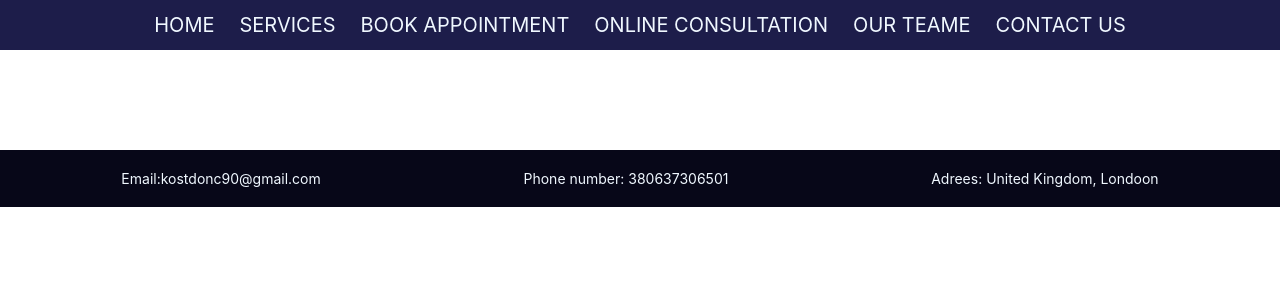
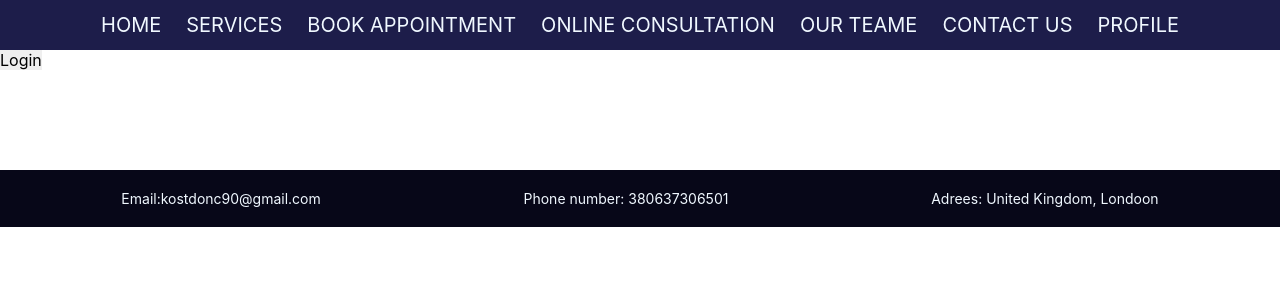
Before and after one commit to Kost90/law-app, a React (Create React App) app: page /profile in a window 1280 px wide. Shown: the top 300 px of the page. Built offline with nearby package versions, Linux system fonts and the light colour scheme.

Commit message:
created login page and profile page

```diff
--- a/src/App.js
+++ b/src/App.js
@@ -7,7 +7,9 @@ import Ourteame from "./pages/Our_team/Ourteame";
 import Contactus from "./pages/Contact_us/Contactus";
 import ChatPage from './pages/Chat_page/ChatPage';
 import NavBar from  './components/ui/navbar/NavBar'
-import Footer from  './components/ui/footer/Footer'
+import Footer from  './components/ui/footer/Footer';
+import Login from './pages/Profile/Login';
+import Profile from './pages/Profile/Profile';
 import { DataProvider } from './components/Context/UseContext';
 
 
@@ -27,6 +29,7 @@ function App() {
         <Route path="chatpage" element={<ChatPage/>}/>
         <Route path="ourteame" element={<Ourteame/>}/>
         <Route path="contactus" element={<Contactus/>}/>
+        <Route path="profile" element={<Profile/>}/>
       </Routes>
 
     <Footer/>
--- a/src/components/ui/navbar/NavBar.js
+++ b/src/components/ui/navbar/NavBar.js
@@ -20,6 +20,7 @@ function NavBar() {
         <li><Link to="chatpage">Online consultation</Link></li>
         <li><Link to="ourteame">Our Teame</Link></li>
         <li><Link to="contactus">Contact us</Link></li>
+        <li><Link to="profile">Profile</Link></li>
       </ul>
       <div className={styles.hamburger} onClick={toggleHamburger}>
       <Hamburger isOpen={isOpen}/>
--- /dev/null
+++ b/src/pages/Profile/Login.js
@@ -0,0 +1,11 @@
+import React from 'react'
+
+function Login({setLoggedOn}) {
+  return (
+    <div>
+        <button onClick={() => setLoggedOn(true)}>Login</button>
+    </div>
+  )
+}
+
+export default Login
--- /dev/null
+++ b/src/pages/Profile/Profile.js
@@ -0,0 +1,26 @@
+import React, {useState} from 'react';
+import Login from './Login';
+import ProfilePage from './ProfilePage';
+
+function Profile() {
+
+    const [loggedOn, setLoggedOn] = useState(false);
+
+    // login - name: save this in state that is accessible everywhere
+        //input, button
+
+    // profile -  get that name and then grab all commments that match that name
+        //comment
+
+  return (
+    <div>
+        {loggedOn ?
+            <ProfilePage/> :
+            <Login setLoggedOn={setLoggedOn}/>
+        }
+
+    </div>
+  )
+}
+
+export default Profile
--- /dev/null
+++ b/src/pages/Profile/ProfilePage.js
@@ -0,0 +1,27 @@
+import React, { useEffect, useState } from 'react'
+import { getComments } from '../../api/Contactsapi'
+
+function ProfilePage() {
+
+    let [comments,setComments] = useState([])
+
+    useEffect(() => {
+        fetchComments();
+        async function fetchComments() {
+            const data = await getComments();
+            console.log(data);
+            setComments(data);
+        }
+    }, [])
+
+
+    const showComments = comments.map(c => <h2 key={c.comment}>{c.comment}</h2>)
+
+  return (
+    <div>
+        {showComments}
+    </div>
+  )
+}
+
+export default ProfilePage
```
